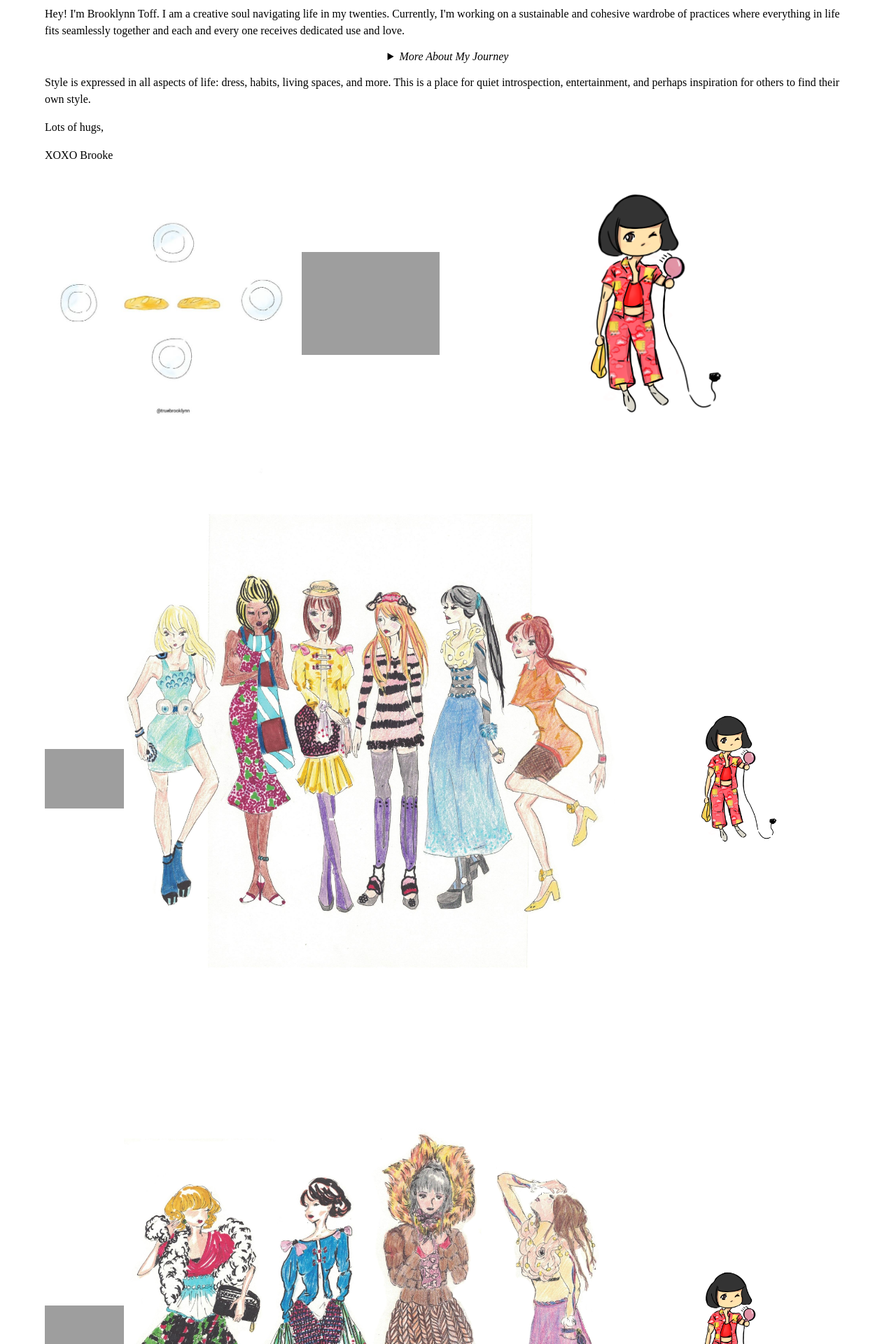
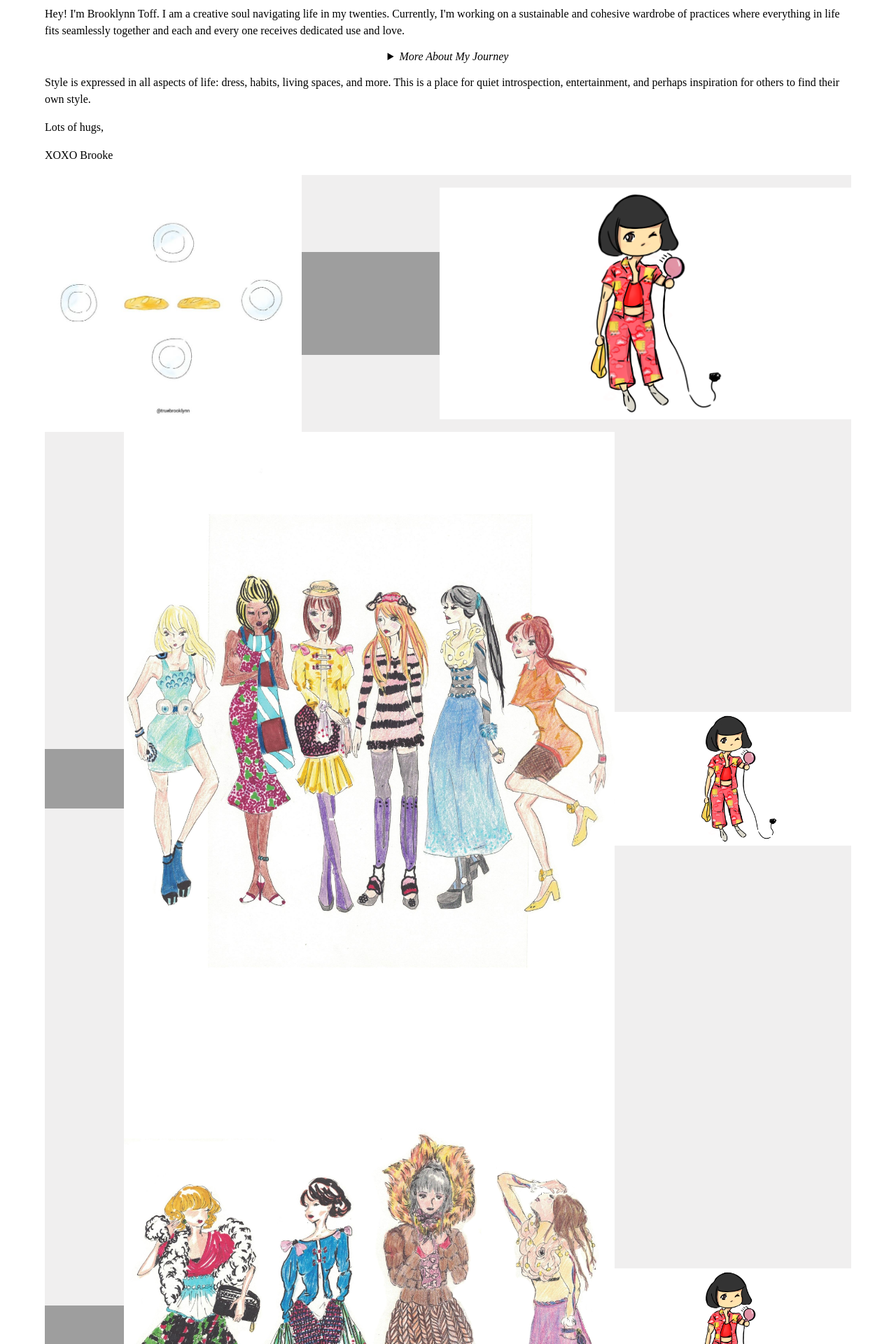
Before and after one commit to truebrooklynn/truebrooklynn.github.io, a Jekyll site: the page built from about/me/index.html, in a window 1280 px wide. Shown: the part 406-2326 px from the top of the page at 70% size. Built offline with Jekyll 4.4.1, drawn with Linux system fonts in a browser that asks for light colours; some web fonts are replaced.

Commit message:
Added new styles to main.css

```diff
--- a/css/main.css
+++ b/css/main.css
@@ -155,6 +155,22 @@
   height: 75vh;
 }
 
+.topBannerWhite{
+  background-color: white;
+  box-shadow: 0.5rem 0.5rem 1rem #fbc1b0;
+  text-align: center;
+  position: relative;
+  margin: 2em 0;
+}
+
+.topBannerWhite h1{
+padding: 5rem 1px ;
+background-color: white;
+color: rgb(247, 192, 176);
+font-family: 'Piazzolla', sans-serif;
+font-size: 3rem;
+}
+
 /*to display full image and squeeze*/
 .topBannerWide{
     width: 100vw;
@@ -304,6 +320,57 @@
   grid-template-rows: auto auto;
   gap: 0;
 }
+
+.grid1x2{
+  display: grid;
+  gap: 1em;
+  grid-template-columns: auto auto;
+}
+
+/*Home Page Grid*/
+.grid2x4{
+  display: grid;
+  gap: 0.5rem;
+  grid-template-columns: minmax(0, 1fr) minmax(0, 1fr) minmax(0, 1fr) minmax(0, 1fr);
+  grid-template-rows: auto auto;
+  border: solid;
+  border-width: 0.5rem;
+  border-color: rgb(247, 192, 176);
+  background-color: rgb(247, 192, 176);
+}
+
+.itemImgText{
+  background-color: white;
+  display: grid;
+  grid-template-rows: auto auto;
+  padding: 1em;
+  justify-content: center;
+}
+
+.itemImgText .img{
+  max-width:100%;
+  max-height:100%;
+}
+
+.gridItemLeft{
+  display: flex;
+  grid-column-start: 1;
+  grid-column-end: 3;
+  justify-content: center;
+}
+
+.gridItemRight{
+  display: flex;
+  grid-column-start: 3;
+  grid-column-end: 5;
+  background-color: white;
+  justify-content: center;
+}
+
+.caption{
+  text-align: center;
+}
+
 /*-----------------------------------------------------------------------------------------------------------------*/
 /*-------------------------Pure Text Content Blocks----------------------------------------------------------------------------*/
 /*-----------------------------------------------------------------------------------------------------------------*/
@@ -315,9 +382,18 @@
   content: '\2713';
 }
 
+.textBox{
+  padding: 2em;
+  margin: auto;
+}
+
 /*-----------------------------------------------------------------------------------------------------------------*/
 /*-------------------------Pure Image Blocks----------------------------------------------------------------------------*/
 /*-----------------------------------------------------------------------------------------------------------------*/
+.preview{
+  min-height: 30em;
+  background-color: #f0efef;
+}
 .overlay{
   opacity: 0;
   top: 50%;
@@ -325,18 +401,26 @@
   position: absolute;
   transform: translate(-50%, -50%);
   font-size: 2em;
+  /* width: 90%; */
+  /* height: 80%; */
+  /* color: rgba(0, 0, 0, 0.16); */
+  /* text-align: right; */
+}
 
-  color: black
+.overlay a{
+  color: white;
 }
 
 .preview:hover .overlay{
   opacity: 1;
-  background-color: rgb(247, 192, 176);
+  background-color: rgba(0,0,0,0.16);
+  color: white;
 }
 
 .preview:hover{
+  /* opacity: 1; */
   filter: brightness(99%);
-  background-color: rgb(247, 192, 176);
+  /* background-color: rgb(247, 192, 176); */
 }
 
 .imageFeed1x3{
@@ -349,6 +433,19 @@
 }
 
 .imageFeed1x3 p{
+  text-align: center;
+}
+
+.imageFeed1x3_black{
+  display: flex;
+}
+
+.imageFeed1x3_black .oneImage{
+  display: flex;
+  flex-grow: initial;
+}
+
+.imageFeed1x3_black p{
   text-align: center;
 }
 
@@ -408,6 +505,7 @@
 .oneImage{
   align-items: center;
   overflow: hidden;
+  margin: auto;
 }
 
 .oneImageInline{
@@ -494,6 +592,10 @@
 	background-color: white;
 }
 
+h1{
+  font-family: 'Piazzolla', serif;
+}
+
 ul {
   font-family: 'Piazzolla', serif;
 }
@@ -518,6 +620,16 @@
 	display: block;
 	text-align: center;
 	width: auto;
+}
+
+a {
+  text-decoration: none;
+  color: black;
+}
+
+a:hover {
+  color:rgb(247, 192, 176);
+  font-weight: bold;
 }
 
 /*-----------------------------------------------------------------------------------------------------------------*/
```
